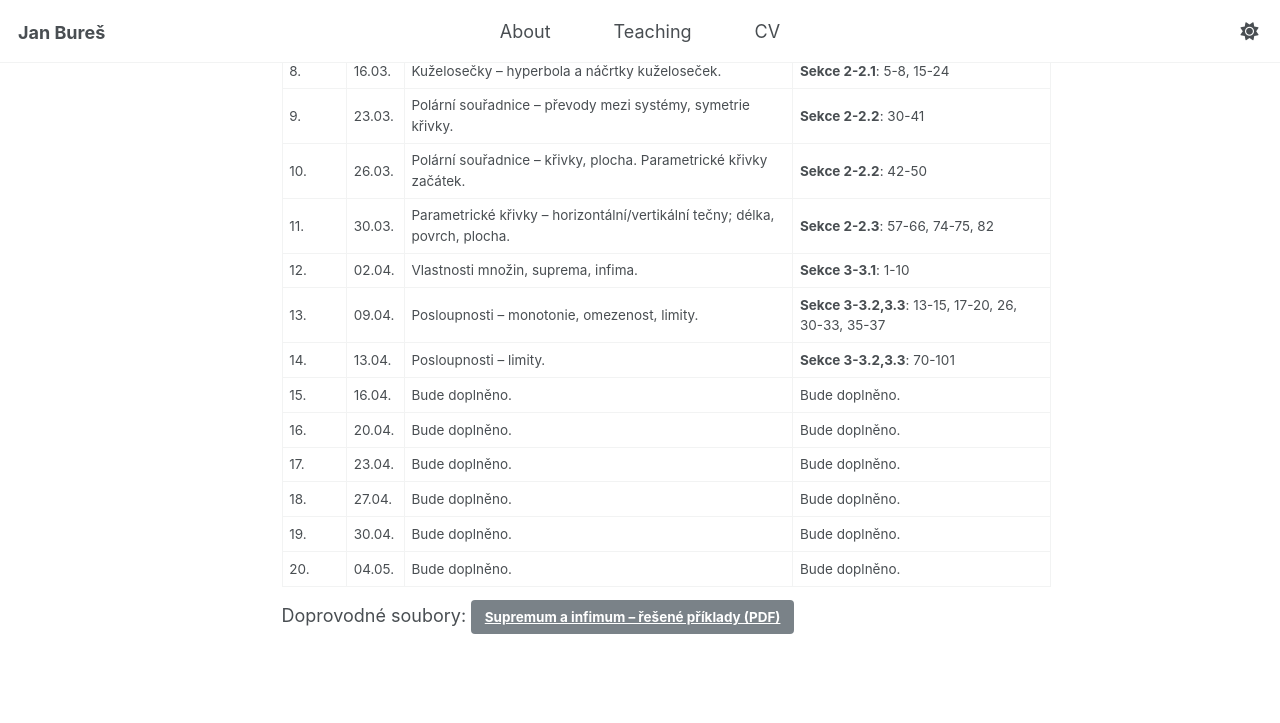
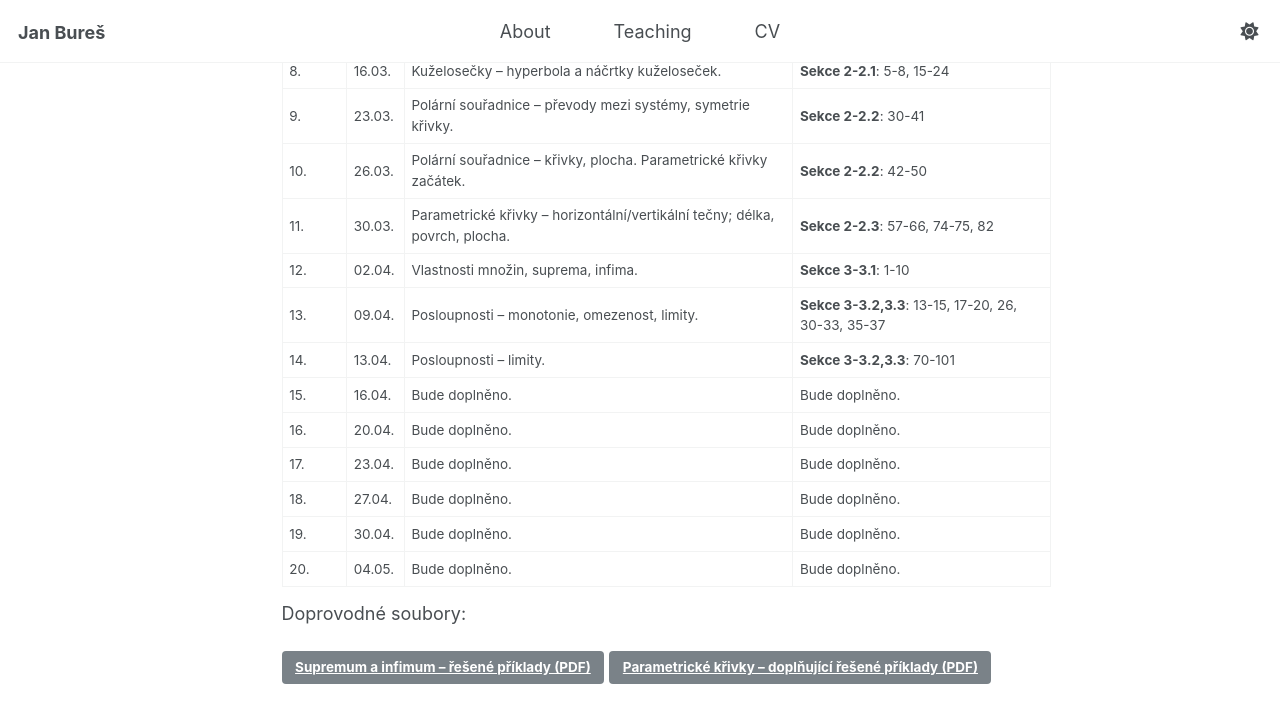
Before and after one commit to buresjan/buresjan.github.io, a Jekyll site: the page built from _teaching/2026-01mat2-cv.md, in a window 1280 px wide and 900 px high, scrolled down 1533 px. Shown: the top 723 px of the window. Built offline with Jekyll 4.4.1, drawn with Linux system fonts in a browser that asks for light colours.

Commit message:
parametricke krivky

```diff
--- a/_teaching/2026-01mat2-cv.md
+++ b/_teaching/2026-01mat2-cv.md
@@ -76,4 +76,6 @@ Doporučené příklady berte jako velmi doporučenou domácí přípravu na cvi
 | 20. | 04.05. | Bude doplněno. | Bude doplněno. |
 
 Doprovodné soubory:
+
 <a class="btn" href="{{ '/files/mat2cv/suprema_infima.pdf' | relative_url }}" download>Supremum a infimum -- řešené příklady (PDF)</a>
+<a class="btn" href="{{ '/files/mat2cv/ad_parametricke_krivky.pdf' | relative_url }}" download>Parametrické křivky -- doplňující řešené příklady (PDF)</a>
```
Also changed, not shown: 1 other file.
